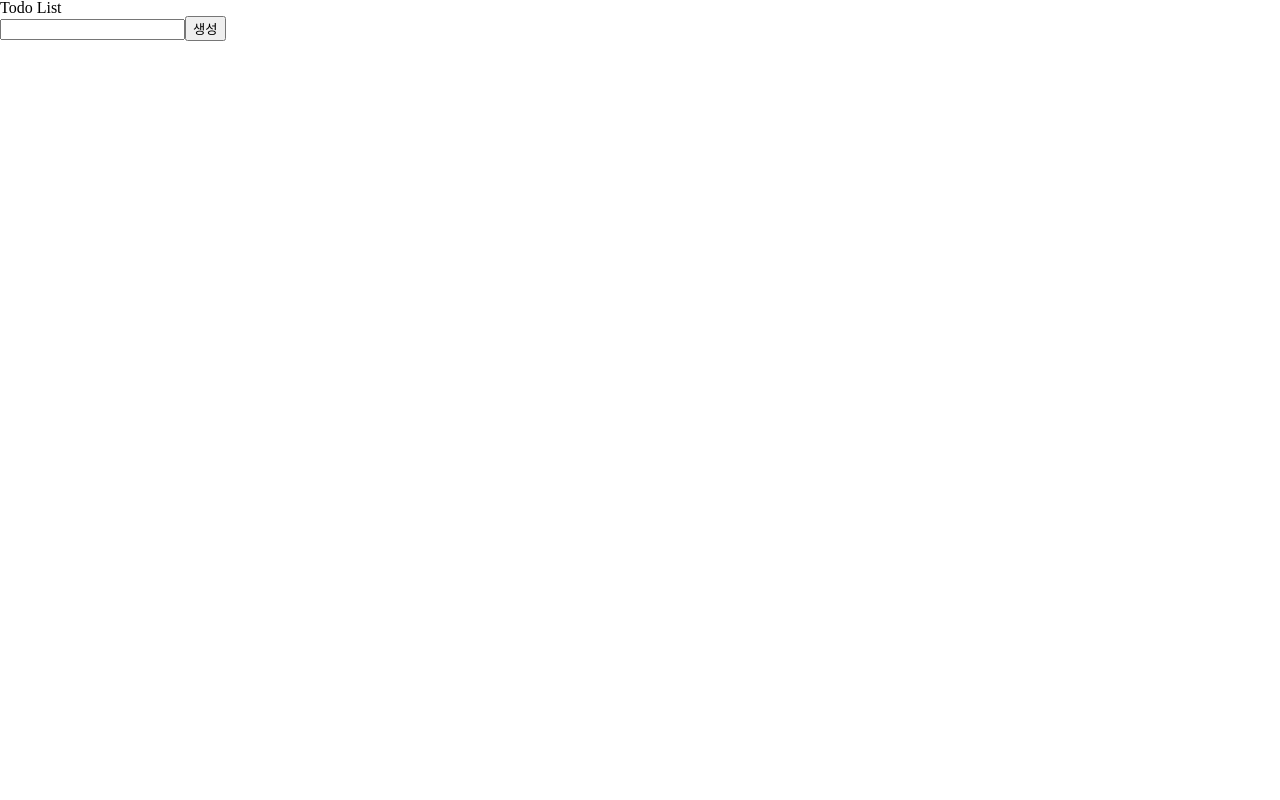
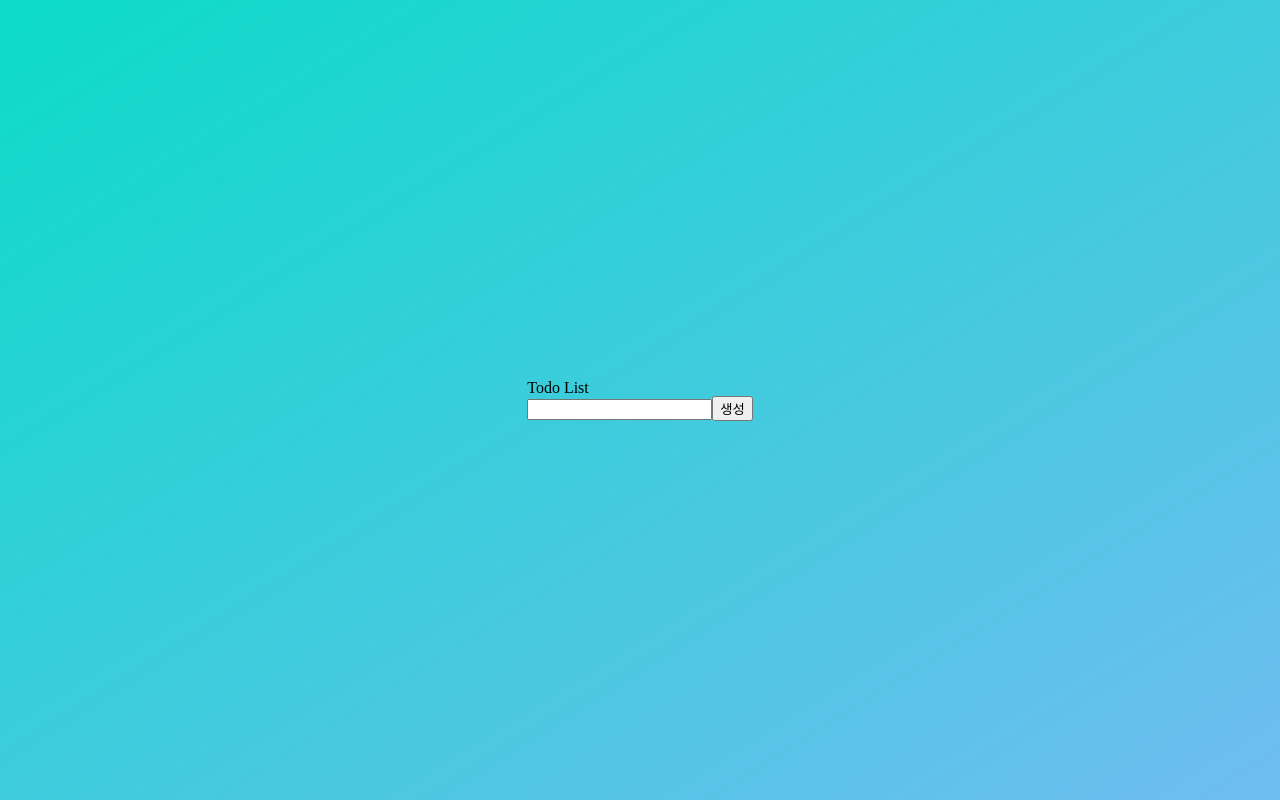
Before and after one commit to GreattitJY/React-TypeScript-Todo, a React (Create React App) app in the folder todo/: page / in a window 1280 px wide. Built offline with nearby package versions, Linux system fonts and the light colour scheme.

Commit message:
style: container 스타일 및 배경색 변수 설정

```diff
--- a/todo/src/App.tsx
+++ b/todo/src/App.tsx
@@ -1,6 +1,7 @@
 import React, { useEffect, useState } from "react";
 import AddItem from "./components/AddItem";
 import ItemList from "./components/ItemList";
+import { Container } from "./styles/Container.style";
 import { Item } from "./types/type";
 
 function App() {
@@ -12,7 +13,7 @@ function App() {
   }, [items]);
 
   return (
-    <div>
+    <Container>
       <div>
         <div>
           <h1>Todo List</h1>
@@ -20,7 +21,7 @@ function App() {
         <AddItem {...{ items }} {...{ setItems }} />
         <ItemList {...{ items }} {...{ setItems }} />
       </div>
-    </div>
+    </Container>
   );
 }
 
--- /dev/null
+++ b/todo/src/styles/Container.style.ts
@@ -0,0 +1,12 @@
+import styled from "styled-components";
+
+export const Container = styled.div`
+  /* background: linear-gradient(to bottom right, #0cdbc9, #70bdf0); */
+  background: ${({ theme }) =>
+    `linear-gradient(to bottom right, ${theme.color["green-100"]}, ${theme.color["green-200"]})`};
+  width: 100%;
+  min-height: 100vh;
+  display: flex;
+  justify-content: center;
+  align-items: center;
+`;
--- a/todo/src/styles/GlobalStyle.ts
+++ b/todo/src/styles/GlobalStyle.ts
@@ -2,4 +2,8 @@ import { createGlobalStyle } from "styled-components";
 import reset from "styled-reset";
 export const GlobalStyle = createGlobalStyle`
   ${reset}
+
+  * {
+    box-sizing: border-box;
+  }
 `;
--- a/todo/src/styles/styled.d.ts
+++ b/todo/src/styles/styled.d.ts
@@ -5,7 +5,8 @@ declare module "styled-components" {
     basicWidth: string;
 
     color: {
-      main: string;
+      "green-100": string;
+      "green-200": string;
       sub: string;
     };
 
--- a/todo/src/styles/theme.ts
+++ b/todo/src/styles/theme.ts
@@ -4,7 +4,8 @@ const theme: DefaultTheme = {
   basicWidth: "320px",
 
   color: {
-    main: "#1c1f25",
+    "green-100": "#0cdbc9",
+    "green-200": "#70bdf0",
     sub: "#fff",
   },
 
```
